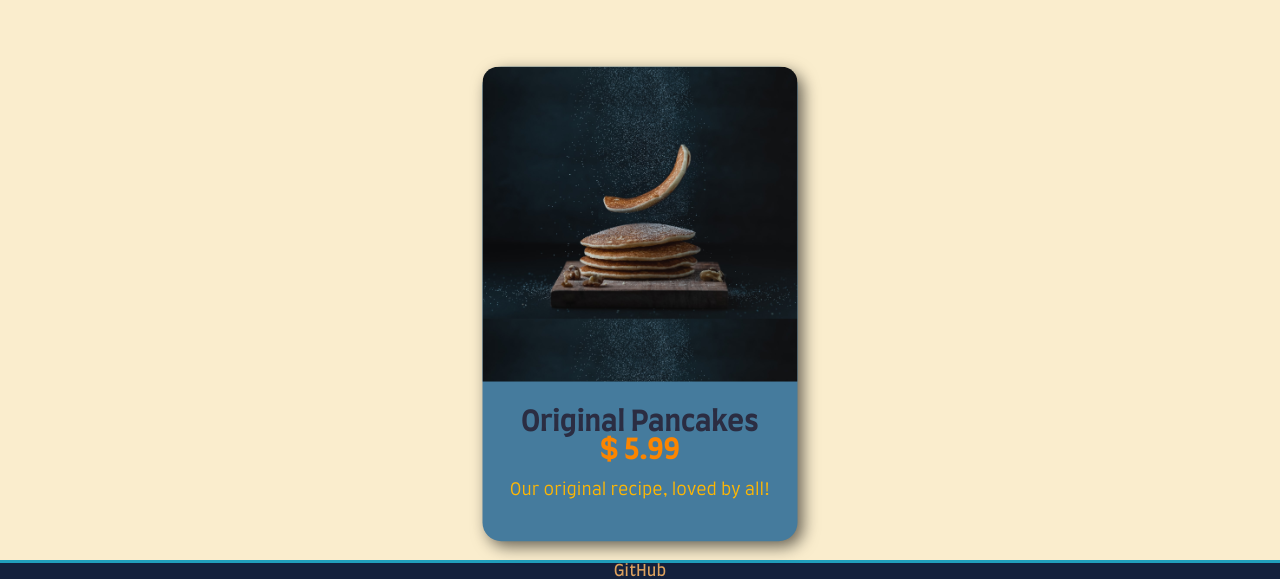
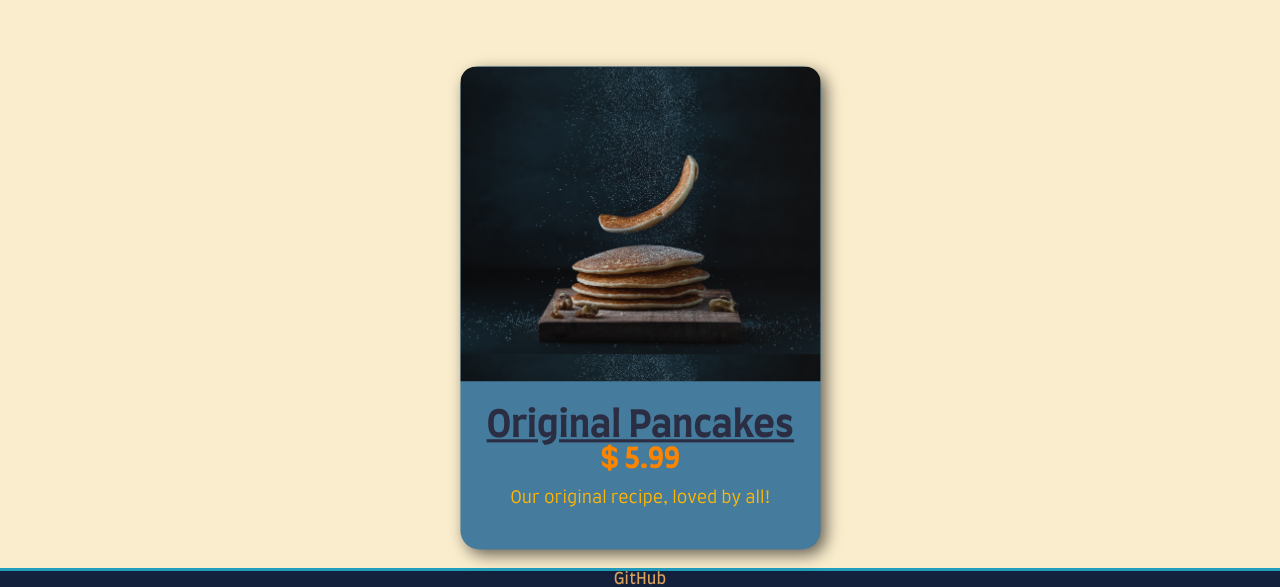
Before and after one commit to kosbys/Restaurant-Page, a website built with webpack: page src/menu.html in a window 1280 px wide. In both pictures the pointer is over the element "Original Pancakes". Shown: the part 232-819 px from the top of the page. Built offline with nearby package versions, Linux system fonts and the light colour scheme.

Commit message:
Improve hover effect on card

```diff
--- a/src/style-menu.css
+++ b/src/style-menu.css
@@ -189,6 +189,8 @@ body {
 .card:hover h2 {
     color: #2b2d42;
     transition-duration: 1s;
+    text-decoration: underline;
+    font-size: 2.2rem;
 }
 
 .card-text > span {
```
